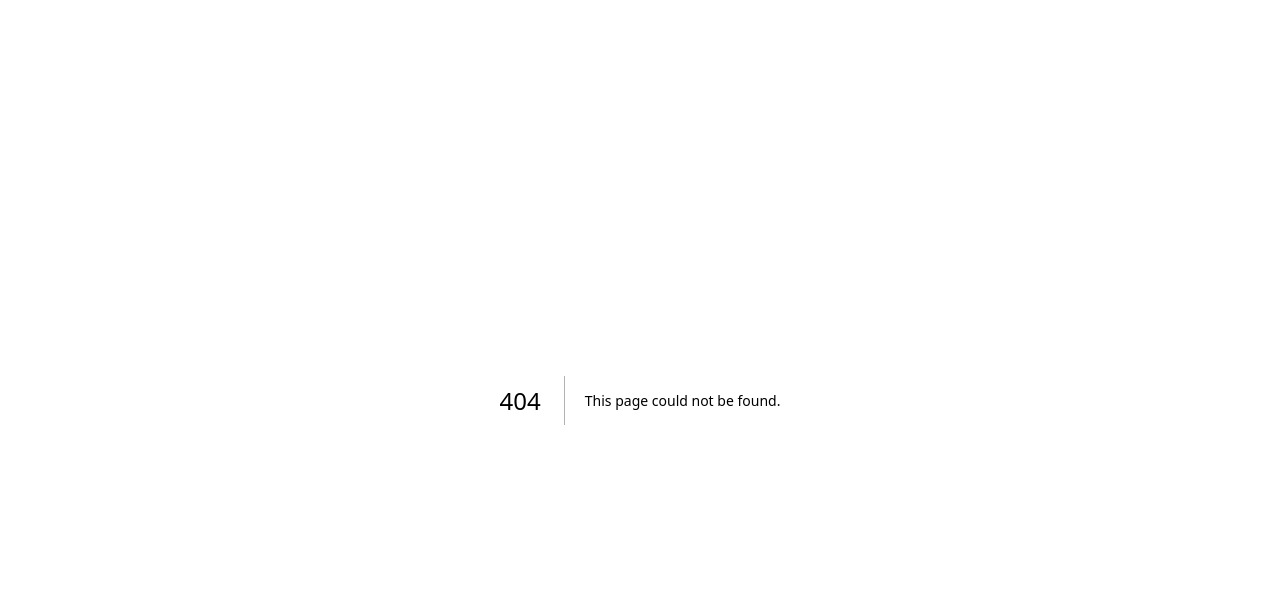
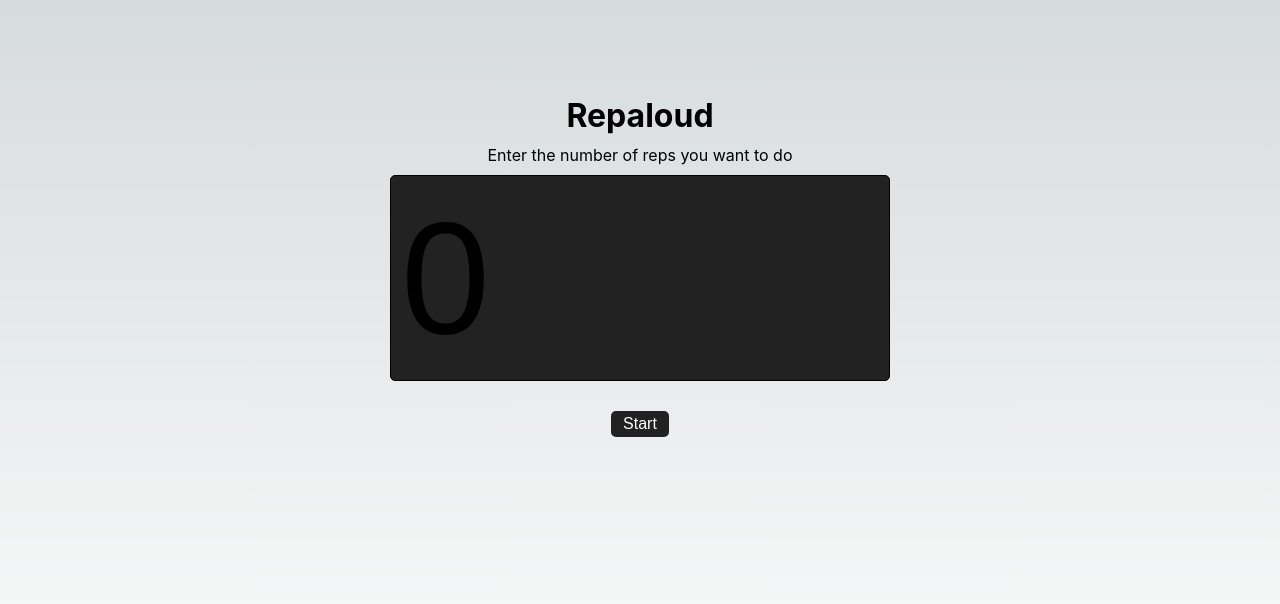
Before and after one commit to nishantrpai/tools.nishu.dev, a Next.js app: page /repaloud in a window 1280 px wide. Before the commit this address had no page. Shown: the top 604 px of the page. Built offline with nearby package versions, Linux system fonts and the light colour scheme.

Commit message:
add repaloud

```diff
--- /dev/null
+++ b/pages/repaloud.js
@@ -0,0 +1,61 @@
+// the user will input how many reps they want to do and tool tool will count down from that number to 1 using window speech synthesis
+import Head from 'next/head'
+import styles from '@/styles/Home.module.css'
+import { useState, useEffect } from 'react'
+
+
+export default function Repaloud() {
+  const [reps, setReps] = useState(0)
+  const [count, setCount] = useState(0)
+  const [counting, setCounting] = useState(false)
+  const [speech, setSpeech] = useState(null)
+
+  useEffect(() => {
+    if (!counting) return
+    if (count === 0) {
+      setCounting(false)
+      return
+    }
+    const msg = new SpeechSynthesisUtterance(count)
+    window.speechSynthesis.speak(msg)
+
+    msg.onend = () => {
+      setTimeout(() => {
+        setCount(count - 1)
+      }, 1000)
+    }
+  }, [counting, count])
+
+  const start = () => {
+    setCount(reps)
+    setCounting(true)
+  }
+
+  return (
+    <>
+      <Head>
+        <title>Repaloud</title>
+        <meta name="description" content="Repaloud" />
+        <link rel="icon" href="/favicon.ico" />
+      </Head>
+      <div className={styles.container}>
+        <main className={styles.main}>
+          <h1 className={styles.title}>
+            Repaloud
+          </h1>
+          <p>Enter the number of reps you want to do</p>
+          <input type="number" value={reps} onChange={(e) => setReps(e.target.value)} style={{
+            padding: '10px',
+            fontSize: '10rem',
+            width: '500px',
+            marginBottom: '20px',
+            borderRadius: '5px',
+            border: '1px solid #000',
+            backgroundColor: '#222',
+          }} />
+          <button onClick={start}>Start</button>
+        </main>
+      </div>
+    </>
+  )
+}
```
Also changed, not shown: pages/index.js (+8 -0 lines).
